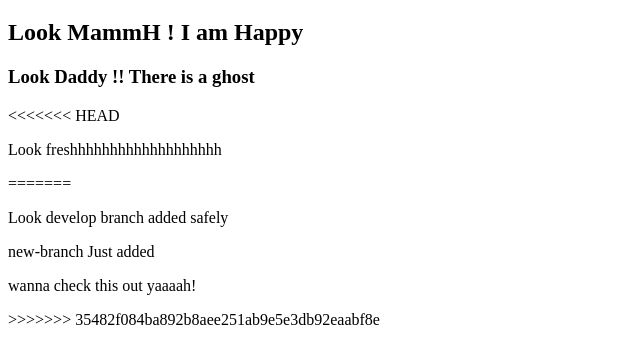
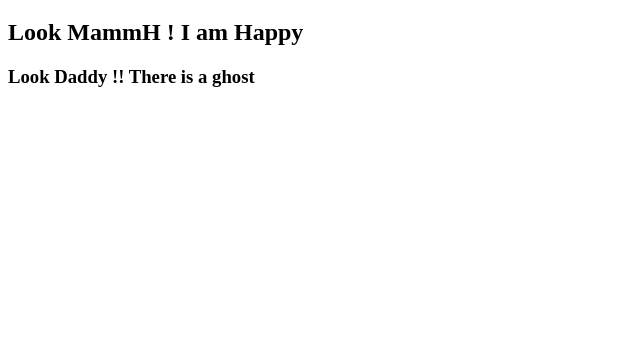
Before and after one commit to Nabonb/my_first_website, a plain HTML site: page index.html in a window 1280 px wide. Shown: the part 61-424 px from the top of the page, without its empty margins (0-640 px from the left). Drawn offline with Linux system fonts and the light colour scheme.

Commit message:
just checking

```diff
--- a/index.html
+++ b/index.html
@@ -10,12 +10,6 @@
     <h1>My First Ever Website</h1>
     <h2>Look MammH ! I am Happy </h2>
     <h3>Look Daddy !! There is a ghost</h3>
-<<<<<<< HEAD
-    <p>Look freshhhhhhhhhhhhhhhhhhh</p>
-=======
-    <p>Look develop branch added safely</p>
-    <p>new-branch Just added</p>
-    <p>wanna check this out yaaaah!</p>
->>>>>>> 35482f084ba892b8aee251ab9e5e3db92eaabf8e
+
 </body>
 </html>
```
